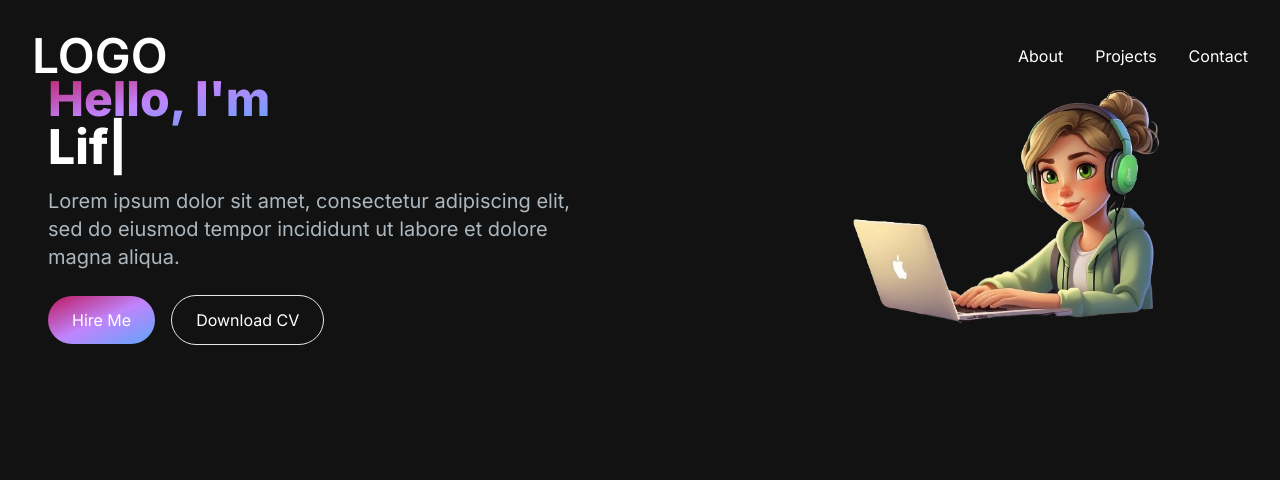
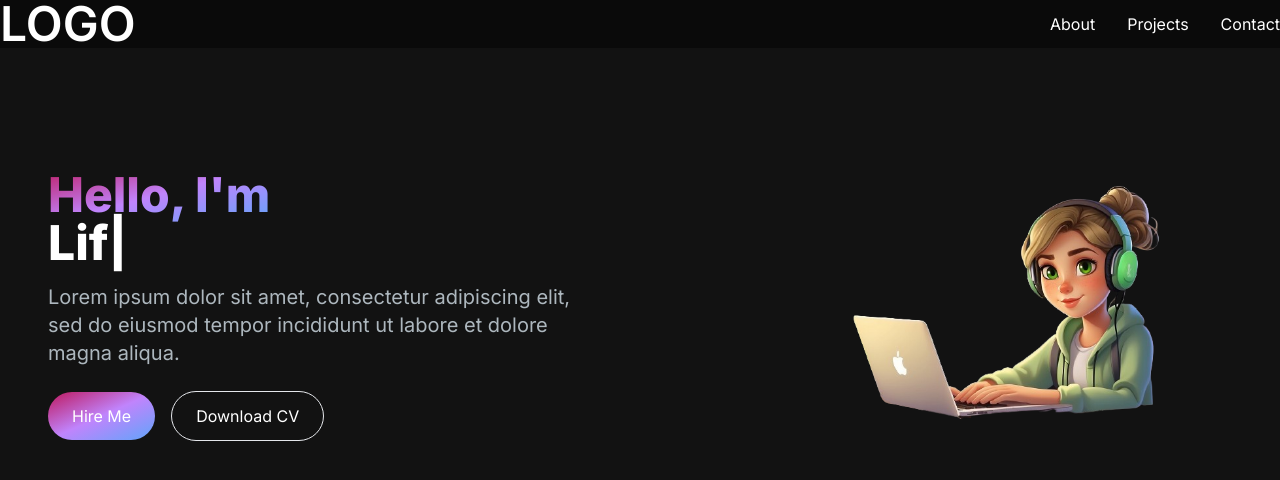
Before and after one commit to gosiast/NextJs-portfolio, a Next.js app: page / in a window 1280 px wide. Shown: the top 480 px of the page. Built offline with nearby package versions, Linux system fonts and the light colour scheme.

Commit message:
fixed the navbar so it doesn't overlap

```diff
--- a/app/components/Navbar.jsx
+++ b/app/components/Navbar.jsx
@@ -21,11 +21,11 @@
 
 const Navbar = () => {
     return (
-        <nav className="fixed top-0 left-0 right-0">
-             <div className="flex flex-wrap items-center justify-between mx-auto p-8">
+        <nav className="fixed top-0 left-0 right-0 z-10 bg-[#0b0b0b] bg-opacity-90">
+             <div className="flex flex-wrap items-center justify-between mx-auto">
                 <Link href={"/"} className="text-xl md:text-5xl text-white font-semibold">LOGO</Link>
              <div className="menu block md:w-auto" id="navbar">
-               <ul className="flex p-4 md:p-0 md:flex-row md:space-x-8 mt-0">
+               <ul className="flex p-8 md:p-0 md:flex-row md:space-x-8 mt-0">
                 {
                      NavLinks.map((link, index) => (
                         <li key={index}>
--- a/app/page.js
+++ b/app/page.js
@@ -6,7 +6,7 @@
   return (
     <main className="flex min-h-screen flex-col bg-[#121212]">
       <Navbar/>
-      <div className="container mx-auto px-12 py-4">
+      <div className="container mt-24 mx-auto px-12 py-4">
         <HeroSection/>
       </div>
 </main>
```
